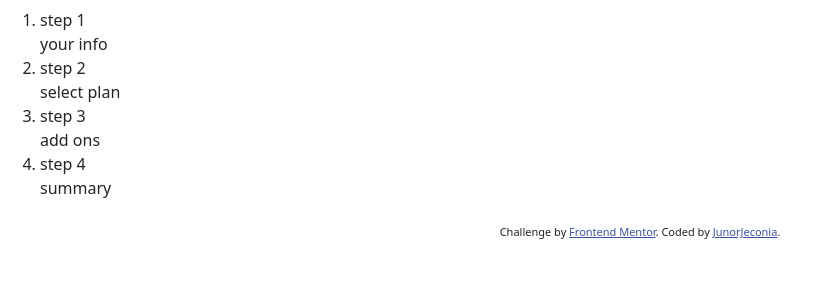
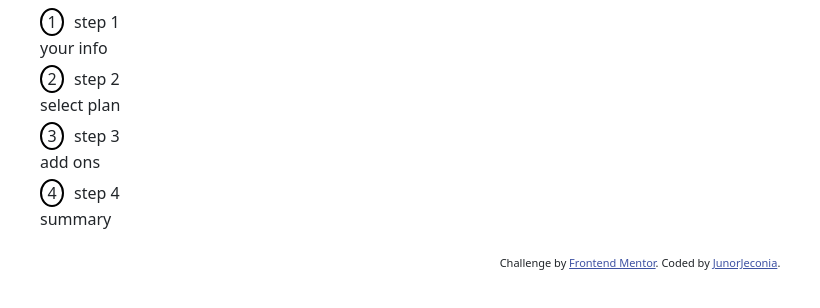
Before and after one commit to harshbix/multiStepForm.github.io, a React (Create React App) app: page / in a window 1280 px wide. Shown: the top 308 px of the page, without its empty margins (0-820 px from the left). Built offline with nearby package versions, Linux system fonts and the light colour scheme.

Commit message:
Update App.scss

```diff
--- a/src/App.scss
+++ b/src/App.scss
@@ -1,3 +1,20 @@
+ol {
+  list-style: none;
+  counter-reset: item;
+  li {
+    counter-increment: item;
+    margin-bottom: 5px;
+    &:before {
+      margin-right: 10px;
+      content: counter(item);
+      border: 2px solid black;
+      border-radius: 100%;
+      width: 1.5em;
+      text-align: center;
+      display: inline-block;
+    }
+  }
+}
 
 .attribution {
   font-size: 11px;
```
